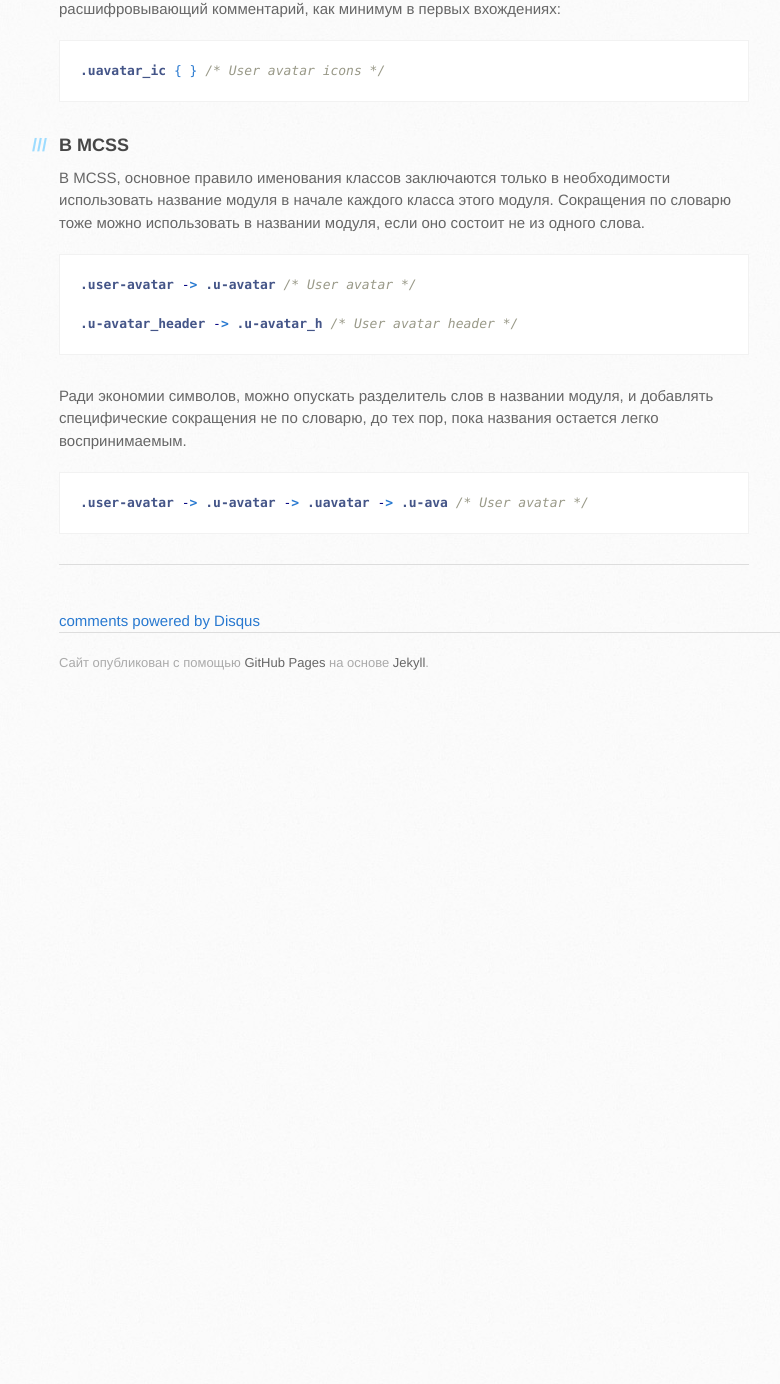
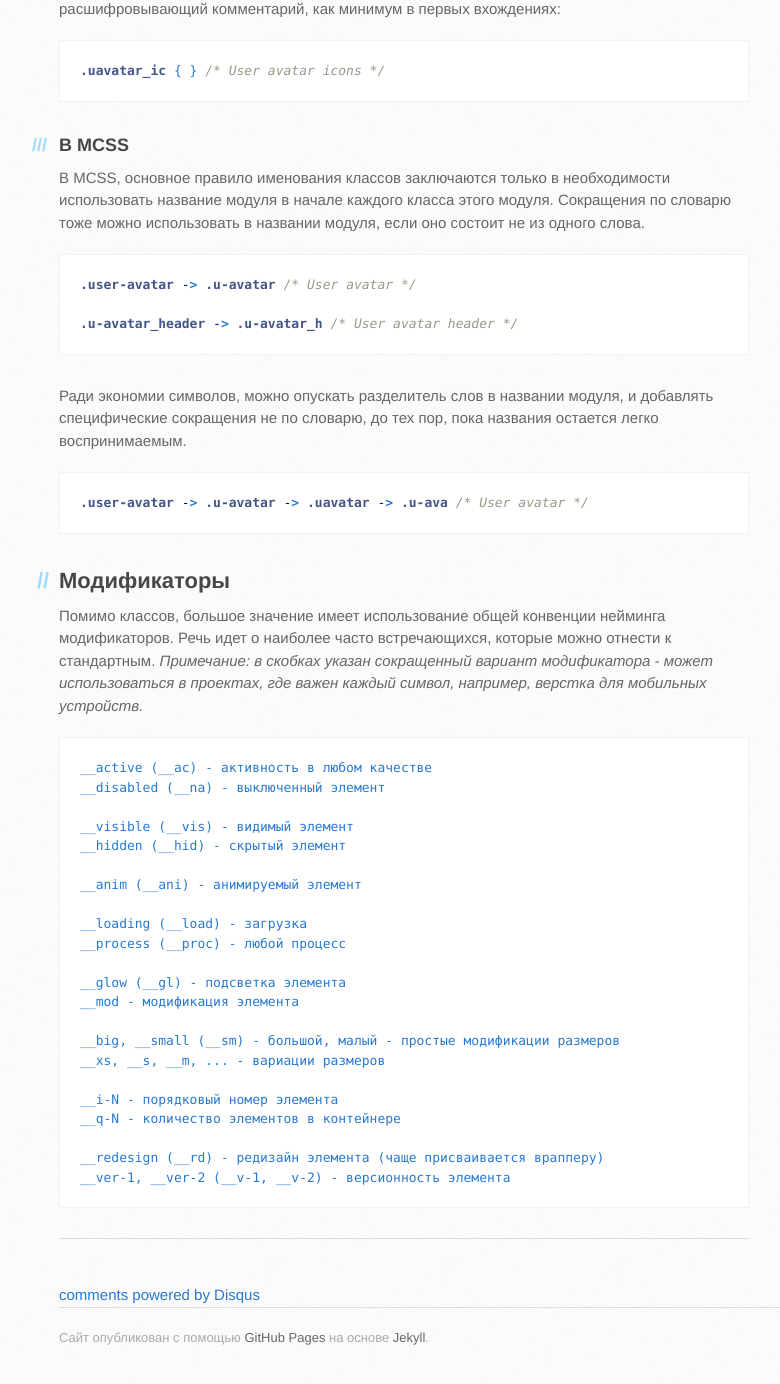
Before and after one commit to robhrt7/MCSS, a Jekyll site: the page built from modules/shorthand_dictionary.md, in a window 1280 px wide and 1400 px high, scrolled down 2654 px. Shown: the top 1384 px of the window, without its empty margins (111-891 px from the left). Built offline with Jekyll 4.4.1, drawn with Linux system fonts in a browser that asks for light colours; Markdown is read by kramdown in place of the engine named in the settings; comment, search, counter and statistics services are not loaded; before the commit the page ends 3379 px from its top, so only the background shows below that.

Commit message:
modifiers naming convention

```diff
--- a/modules/shorthand_dictionary.md
+++ b/modules/shorthand_dictionary.md
@@ -130,3 +130,31 @@ context: inner-page
 {% highlight css %}
 .user-avatar -> .u-avatar -> .uavatar -> .u-ava /* User avatar */
 {% endhighlight %}
+
+## Модификаторы
+
+Помимо классов, большое значение имеет использование общей конвенции нейминга модификаторов. Речь идет о наиболее часто встречающихся, которые можно отнести к стандартным.
+*Примечание: в скобках указан сокращенный вариант модификатора - может использоваться в проектах, где важен каждый символ, например, верстка для мобильных устройств.*
+
+    __active (__ac) - активность в любом качестве
+    __disabled (__na) - выключенный элемент
+
+    __visible (__vis) - видимый элемент
+    __hidden (__hid) - скрытый элемент
+
+    __anim (__ani) - анимируемый элемент
+
+    __loading (__load) - загрузка
+    __process (__proc) - любой процесс
+
+    __glow (__gl) - подсветка элемента
+    __mod - модификация элемента
+
+    __big, __small (__sm) - большой, малый - простые модификации размеров
+    __xs, __s, __m, ... - вариации размеров
+
+    __i-N - порядковый номер элемента
+    __q-N - количество элементов в контейнере
+
+    __redesign (__rd) - редизайн элемента (чаще присваивается врапперу)
+    __ver-1, __ver-2 (__v-1, __v-2) - версионность элемента
```
Also changed, not shown: modules/cssg/basic.md (+1 -1 lines).
